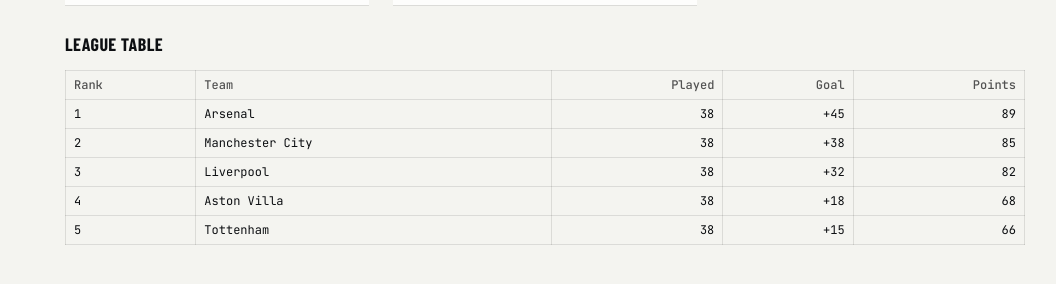
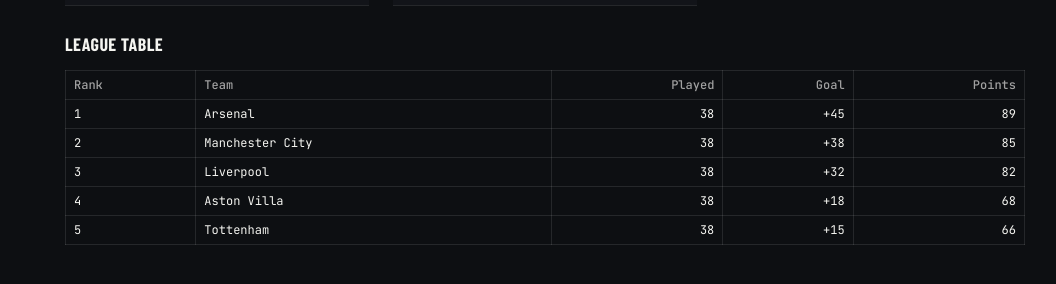
Before and after one commit to ccgo14/The-Terrace-Group-project, a React (Vite) app: page / in a window 1280 px wide. Shown: the part 886-1170 px from the top of the page, without its empty margins (223-1279 px from the left). Built offline with nearby package versions, Linux system fonts and the light colour scheme.

Commit message:
feat(data): normalize mock schema and wire root theme controller in App

```diff
--- a/src/App.jsx
+++ b/src/App.jsx
@@ -1,3 +1,4 @@
+import { useEffect } from "react";
 import { BrowserRouter, Routes, Route, Navigate } from "react-router-dom";
 import LoginPage from "./routes/LoginPage";
 import CreateAccount from "./routes/CreateAccount";
@@ -22,8 +23,17 @@
 }
 
 export default function App() {
+  useEffect(() => {
+    const stored = localStorage.getItem("theme");
+    if (stored === "light") {
+      document.documentElement.classList.remove("dark");
+    } else {
+      document.documentElement.classList.add("dark");
+    }
+  }, []);
+
   return (
-    <div className="w-full min-h-screen bg-floodlight dark:bg-night-pitch text-slate-900 dark:text-stone-100 font-body transition-colors duration-200 overflow-x-hidden">
+    <div className="w-full min-h-screen bg-floodlight text-night-pitch dark:bg-night-pitch dark:text-floodlight font-body transition-colors duration-200 overflow-x-hidden">
       <BrowserRouter>
         <Routes>
           {/* Public routes */}
--- a/src/data/data.js
+++ b/src/data/data.js
@@ -1,38 +1,45 @@
-// Re-export mock data with expected names for route components
-export { mockUsers as users, mockCategories as categories, mockArticles as articles, mockReactions as reactions, currentUser } from "./mockData";
+// Canonical mock data exports with standardized schemas and fallback aliases.
+export {
+  mockUsers as users,
+  mockCategories as categories,
+  mockArticles as articles,
+  mockReactions as reactions,
+  currentUser,
+} from "./mockData";
 
-// Additional data structures needed by route components
 export const table = [
-  { pos: 1, team: "Arsenal", played: 38, gd: "+45", pts: 89 },
-  { pos: 2, team: "Manchester City", played: 38, gd: "+38", pts: 85 },
-  { pos: 3, team: "Liverpool", played: 38, gd: "+32", pts: 82 },
-  { pos: 4, team: "Aston Villa", played: 38, gd: "+18", pts: 68 },
-  { pos: 5, team: "Tottenham", played: 38, gd: "+15", pts: 66 },
+  { rank: 1, pos: 1, team: "Arsenal", played: 38, gd: "+45", points: 89, pts: 89 },
+  { rank: 2, pos: 2, team: "Manchester City", played: 38, gd: "+38", points: 85, pts: 85 },
+  { rank: 3, pos: 3, team: "Liverpool", played: 38, gd: "+32", points: 82, pts: 82 },
+  { rank: 4, pos: 4, team: "Aston Villa", played: 38, gd: "+18", points: 68, pts: 68 },
+  { rank: 5, pos: 5, team: "Tottenham", played: 38, gd: "+15", points: 66, pts: 66 },
 ];
 
 export const liveMatch = {
-  home: "Arsenal",
-  away: "Chelsea",
-  homeScore: 2,
-  awayScore: 1,
-  minute: 67,
+  status: "LIVE",
+  minute: "67'",
+  home: { name: "Arsenal", score: 2 },
+  away: { name: "Chelsea", score: 1 },
   events: [
-    { min: 12, text: "Arsenal opens the scoring with a brilliant header" },
-    { min: 34, text: "Chelsea equalizes from a corner kick" },
-    { min: 58, text: "Arsenal retakes the lead with a counter-attack" },
+    { min: "12'", text: "Arsenal opens the scoring with a brilliant header" },
+    { min: "34'", text: "Chelsea equalizes from a corner kick" },
+    { min: "58'", text: "Arsenal retakes the lead with a counter-attack" },
   ],
 };
 
 export const profile = {
   id: 1,
   name: "Caleb Dev",
+  handle: "@calebdev",
   username: "@calebdev",
   role: "Predictor",
   avatar: "https://i.pravatar.cc/150?img=33",
   stats: {
+    posts: 47,
     predictions: 47,
+    upvotes: 234,
+    followers: 128,
     accuracy: 73,
-    upvotes: 234,
   },
   bio: "Football analyst and terrace regular. Predicting matches since 2019.",
 };
--- a/src/data/index.js
+++ b/src/data/index.js
@@ -1,44 +1,11 @@
-// Central data export file for route components
+// Single unified entry point re-exporting all normalized mock data objects and arrays.
 export {
-  mockUsers as users,
-  mockCategories as categories,
-  mockArticles as articles,
-  mockReactions as reactions,
+  users,
+  categories,
+  articles,
+  reactions,
   currentUser,
-} from "./mockData";
-
-// Additional data structures needed by route components
-export const table = [
-  { rank: 1, team: "Arsenal", played: 38, gd: "+45", points: 89 },
-  { rank: 2, team: "Manchester City", played: 38, gd: "+38", points: 85 },
-  { rank: 3, team: "Liverpool", played: 38, gd: "+32", points: 82 },
-  { rank: 4, team: "Aston Villa", played: 38, gd: "+18", points: 68 },
-  { rank: 5, team: "Tottenham", played: 38, gd: "+15", points: 66 },
-];
-
-export const liveMatch = {
-  status: "LIVE",
-  minute: "67'",
-  home: { name: "Arsenal", score: 2 },
-  away: { name: "Chelsea", score: 1 },
-  events: [
-    { min: "12'", text: "Arsenal opens the scoring with a brilliant header" },
-    { min: "34'", text: "Chelsea equalizes from a corner kick" },
-    { min: "58'", text: "Arsenal retakes the lead with a counter-attack" },
-  ],
-};
-
-export const profile = {
-  id: 1,
-  name: "Caleb Dev",
-  handle: "@calebdev",
-  username: "@calebdev",
-  role: "Predictor",
-  avatar: "https://i.pravatar.cc/150?img=33",
-  stats: {
-    posts: 47,
-    upvotes: 234,
-    followers: 128,
-  },
-  bio: "Football analyst and terrace regular. Predicting matches since 2019.",
-};
+  table,
+  liveMatch,
+  profile,
+} from "./data";
```
